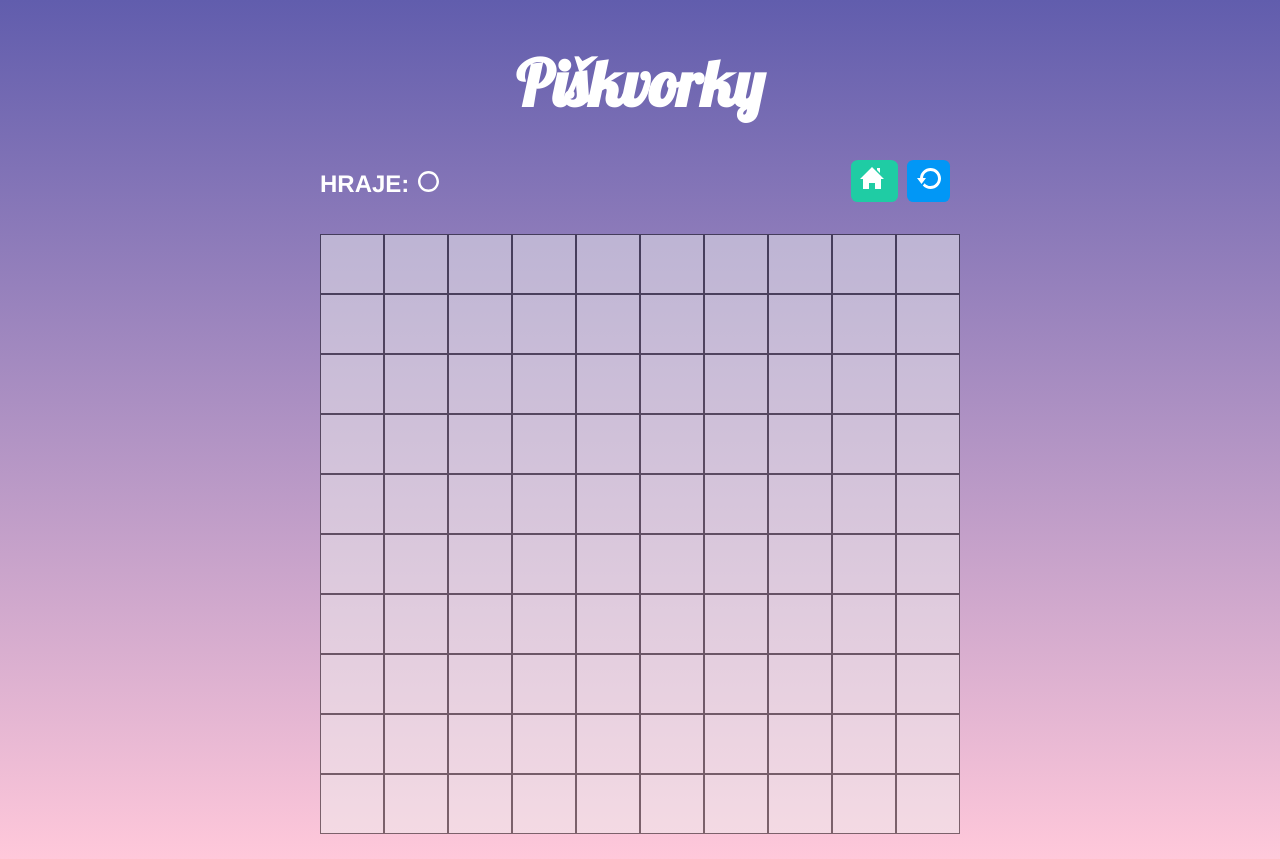
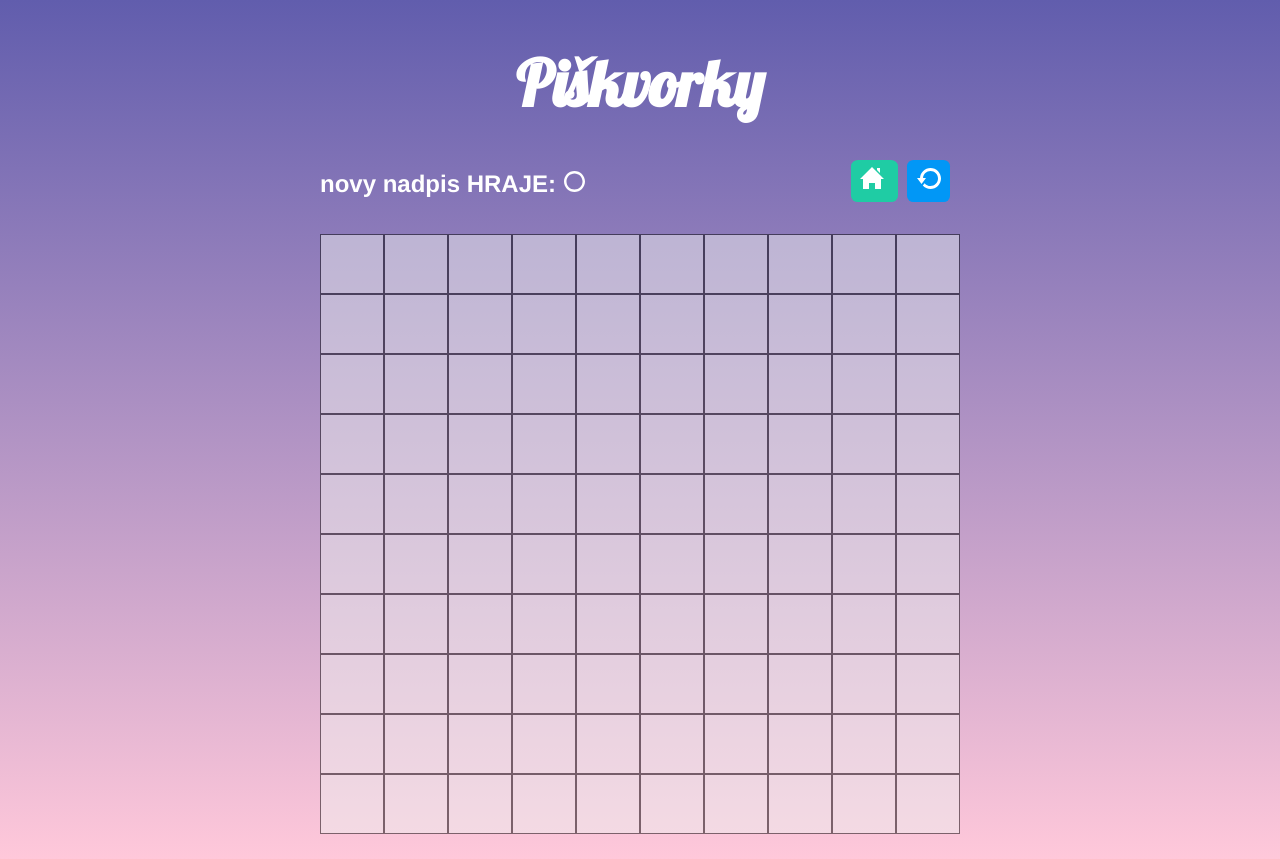
Before and after one commit to Iv-Ku/piskvorky, a plain HTML site: page hra.html in a window 1280 px wide. Drawn offline with Linux system fonts and the light colour scheme.

Commit message:
novy nadpis

```diff
--- a/hra.html
+++ b/hra.html
@@ -17,7 +17,7 @@
       <h1 class="nadpis">Piškvorky</h1>
       <nav class="navigace">
         <div class="navigace__vlevo">
-          <p>HRAJE:</p>
+          <p>novy nadpis HRAJE:</p>
           <img class="circle__big" src="Obrazky2/circle.svg" alt="circle" />
         </div>
         <div class="navigace__vpravo">
```
